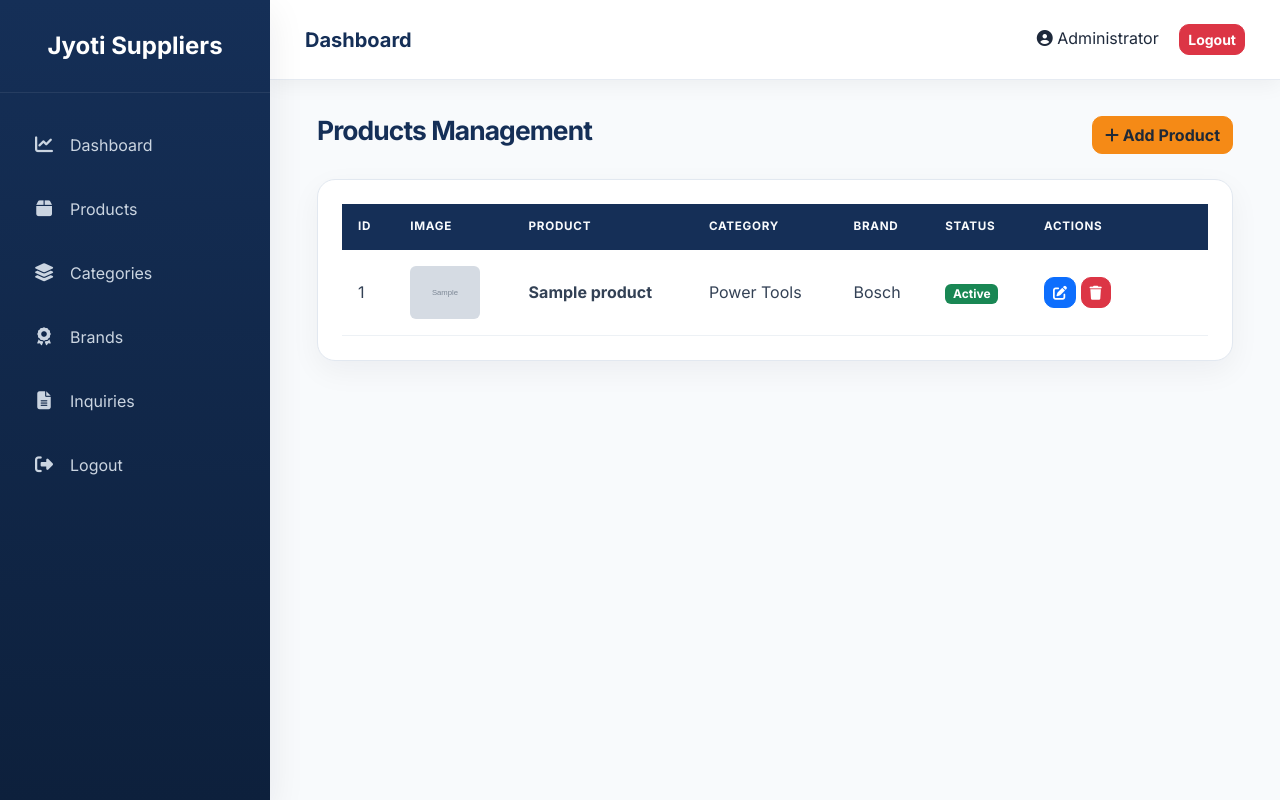
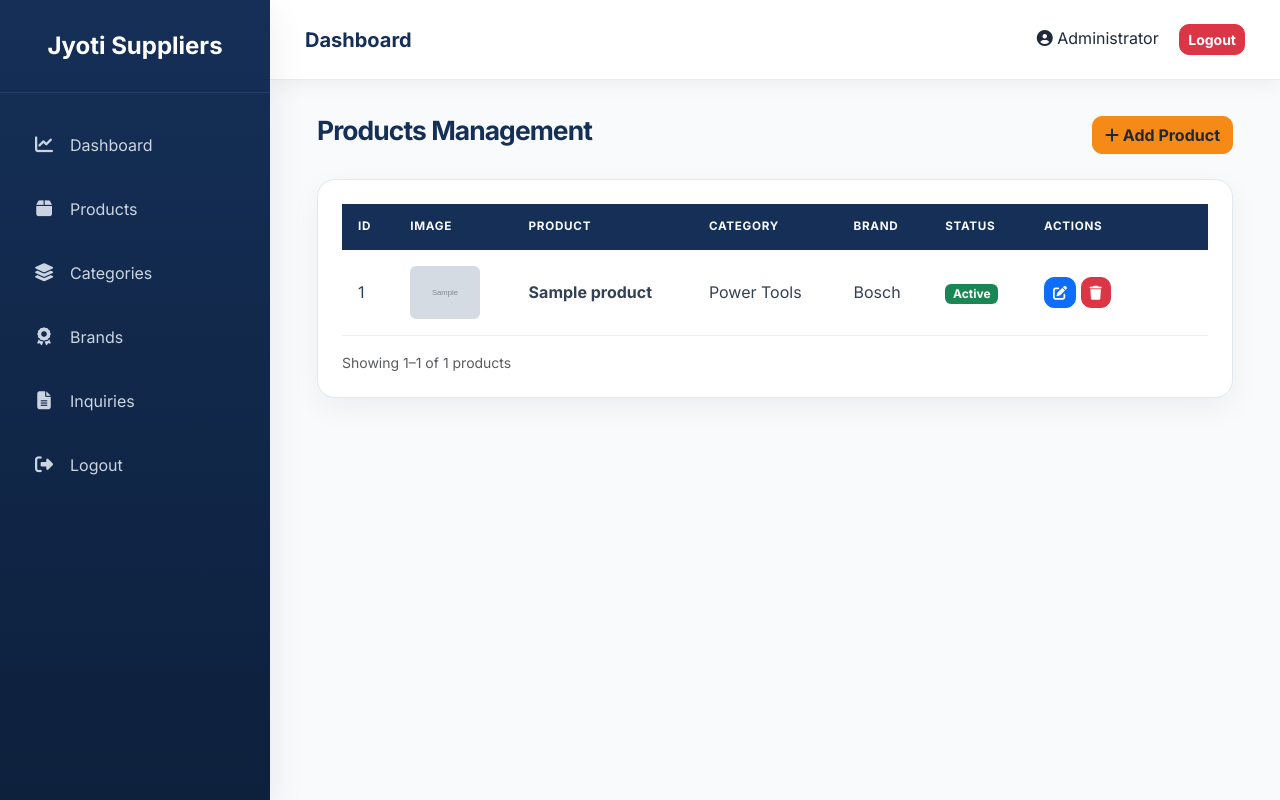
Before and after one commit to DemonicBeast0/jyoti-hardware, a PHP site: page /admin/products/index.php in a window 1280 px wide. Run offline with PHP 8.4, Linux system fonts and the light colour scheme; a user stored in the database is signed in; data comes from the database, SQL or seed files in the repository; tables that the repository leaves empty hold one stand-in row (values such as "Sample post"); grey boxes marked "Sample" are stand-in pictures.

Commit message:
product id in ascending order and pagignation added

```diff
--- a/admin/products/index.php
+++ b/admin/products/index.php
@@ -6,6 +6,15 @@ require '../../config/database.php';
 /* ==========================
    FETCH PRODUCTS
 ========================== */
+
+$perPage = 10;
+$requestedPage = filter_input(INPUT_GET, 'page', FILTER_VALIDATE_INT);
+$page = $requestedPage && $requestedPage > 0 ? $requestedPage : 1;
+
+$totalProducts = (int) $pdo->query('SELECT COUNT(*) FROM products')->fetchColumn();
+$totalPages = max(1, (int) ceil($totalProducts / $perPage));
+$page = min($page, $totalPages);
+$offset = ($page - 1) * $perPage;
 
 $sql = "
 SELECT
@@ -17,10 +26,15 @@ LEFT JOIN categories
 ON products.category_id = categories.id
 LEFT JOIN brands
 ON products.brand_id = brands.id
-ORDER BY products.id DESC
+ORDER BY products.id ASC
+LIMIT :limit OFFSET :offset
 ";
 
-$products = $pdo->query($sql)->fetchAll(PDO::FETCH_ASSOC);
+$stmt = $pdo->prepare($sql);
+$stmt->bindValue(':limit', $perPage, PDO::PARAM_INT);
+$stmt->bindValue(':offset', $offset, PDO::PARAM_INT);
+$stmt->execute();
+$products = $stmt->fetchAll(PDO::FETCH_ASSOC);
 
 include '../includes/header.php';
 include '../includes/sidebar.php';
@@ -75,6 +89,14 @@ Add Product
 </thead>
 
 <tbody>
+
+<?php if (!$products): ?>
+
+<tr>
+    <td colspan="7" class="text-center text-muted py-4">No products found.</td>
+</tr>
+
+<?php endif; ?>
 
 <?php foreach($products as $product): ?>
 
@@ -164,6 +186,40 @@ onclick="return confirm('Delete this product?')">
 
 </table>
 
+<?php if ($totalProducts > 0): ?>
+
+<div class="d-flex flex-column flex-md-row justify-content-between align-items-md-center gap-3 mt-3">
+
+    <p class="mb-0 text-muted small">
+        Showing <?= $offset + 1; ?>–<?= min($offset + $perPage, $totalProducts); ?> of <?= $totalProducts; ?> products
+    </p>
+
+    <?php if ($totalPages > 1): ?>
+
+    <nav aria-label="Products pagination">
+        <ul class="pagination mb-0">
+            <li class="page-item <?= $page <= 1 ? 'disabled' : ''; ?>">
+                <a class="page-link" href="?page=<?= max(1, $page - 1); ?>" aria-label="Previous">Previous</a>
+            </li>
+
+            <?php for ($pageNumber = 1; $pageNumber <= $totalPages; $pageNumber++): ?>
+            <li class="page-item <?= $pageNumber === $page ? 'active' : ''; ?>">
+                <a class="page-link" href="?page=<?= $pageNumber; ?>"><?= $pageNumber; ?></a>
+            </li>
+            <?php endfor; ?>
+
+            <li class="page-item <?= $page >= $totalPages ? 'disabled' : ''; ?>">
+                <a class="page-link" href="?page=<?= min($totalPages, $page + 1); ?>" aria-label="Next">Next</a>
+            </li>
+        </ul>
+    </nav>
+
+    <?php endif; ?>
+
+</div>
+
+<?php endif; ?>
+
 </div>
 
 </div>
```
